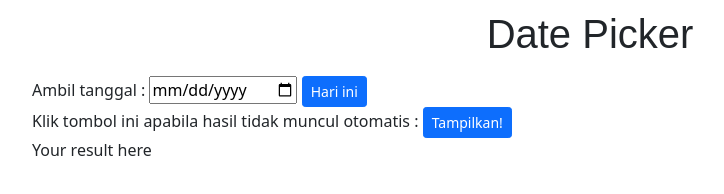
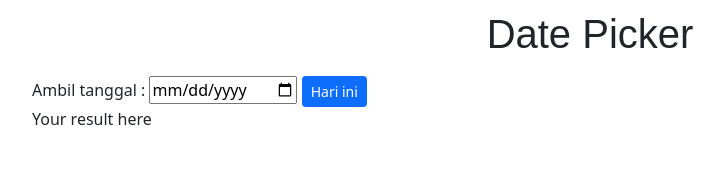
Before and after one commit to arraysyams/date-picker, a plain HTML site: page index.html in a window 1280 px wide. Shown: the whole page, without its empty margins (50-774 px from the left). Drawn offline with Linux system fonts and the light colour scheme.

Commit message:
Removed redundant generate button

```diff
--- a/index.html
+++ b/index.html
@@ -12,14 +12,14 @@
 </head>
 <body>
     <div class="container">
-        <div class="col-sm">
+        <div class="col-sm justify-content-center">
             <h1>Date Picker</h1>
             <label for="btPick">Ambil tanggal : </label>
             <input type="date" id="btPick" name="picker">
             <button id="btToday" class="btn btn-primary btn-sm">Hari ini</button>
             <br>
-            <label for="generate">Klik tombol ini apabila hasil tidak muncul otomatis : </label>
-            <button id="btGenerate" name="generate" class="btn btn-primary btn-sm">Tampilkan!</button>
+            <!-- <label for="generate">Klik tombol ini apabila hasil tidak muncul otomatis : </label> -->
+            <!-- <button id="btGenerate" name="generate" class="btn btn-primary btn-sm">Tampilkan!</button> -->
             <p id="txtRes">Your result here</p>
         </div>
     </div>
```
